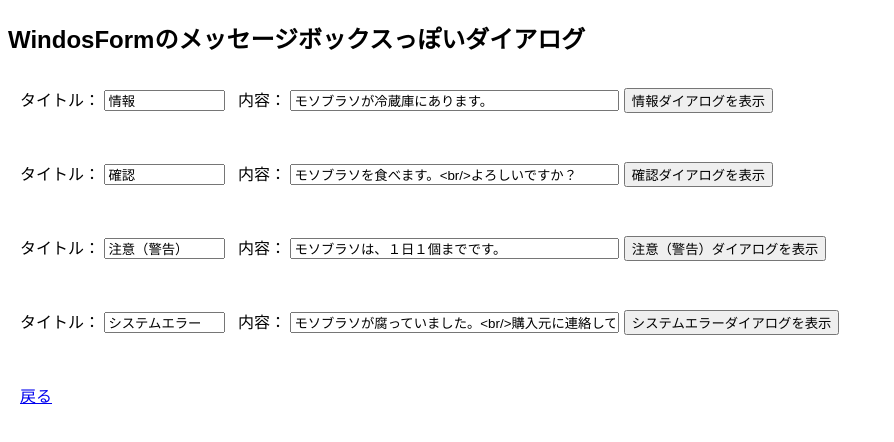
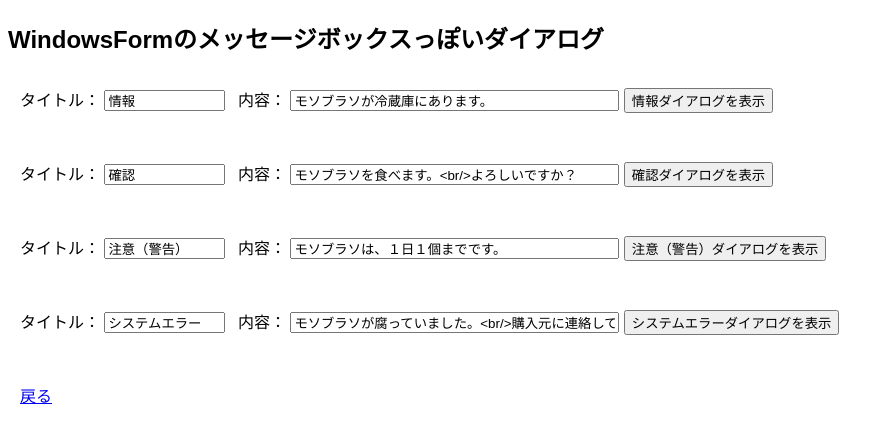
Before and after one commit to ofuofu/develop-tools, a plain HTML site: page dialog/index.html in a window 1280 px wide. Shown: the whole page, without its empty margins (0-894 px from the left). Drawn offline with Linux system fonts and the light colour scheme.

Commit message:
Windowsのスペルを修正

```diff
--- a/dialog/index.html
+++ b/dialog/index.html
@@ -8,7 +8,7 @@
   </head>
 
   <body>
-    <h2>WindosFormのメッセージボックスっぽいダイアログ</h2>
+    <h2>WindowsFormのメッセージボックスっぽいダイアログ</h2>
     <div class="content-frame">
       <label for="InfoTitle">タイトル：</label>
       <input type="text" id="InfoTitle" name="InfoTitle" minlength="4" maxlength="10" size="12" value="情報">
```
